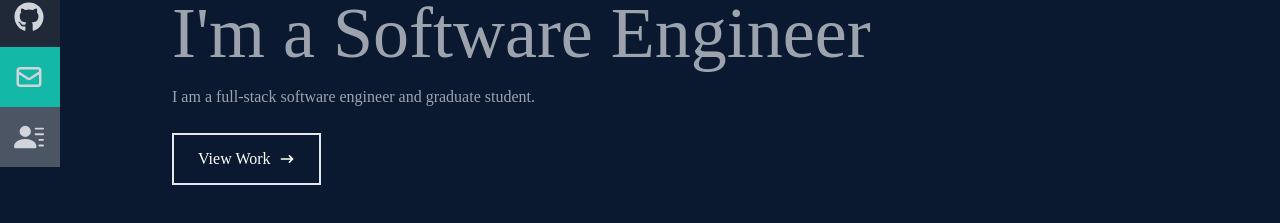
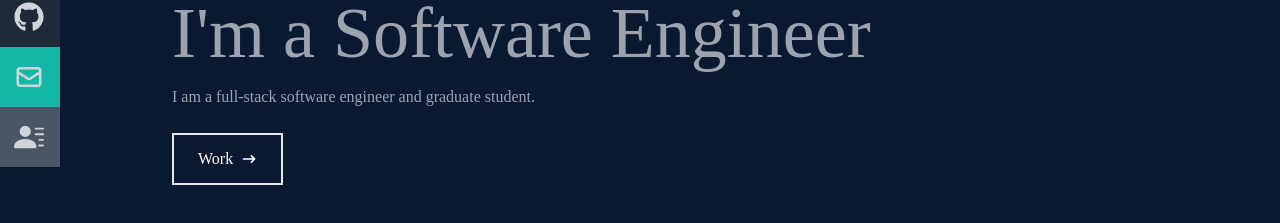
Before and after one commit to mbunalski/portfolio, a React (Create React App) app in the folder portfolio/: page / in a window 1280 px wide. Shown: the part 353-576 px from the top of the page. Built offline with nearby package versions, Linux system fonts and the light colour scheme.

Commit message:
fixed work button

```diff
--- a/portfolio/src/components/Home.jsx
+++ b/portfolio/src/components/Home.jsx
@@ -1,5 +1,6 @@
 import React from 'react'
 import { HiArrowNarrowRight } from 'react-icons/hi'
+import {Link} from 'react-scroll'
 
 export const Home = () => {
   return (
@@ -12,11 +13,17 @@
             <h2 className='text-4xl sm:text-7xl text-gray-400'>I'm a Software Engineer</h2>
             <p className='text-gray-400 py-4 max-w-[700px]'>I am a full-stack software engineer and graduate student.</p>
             <div>
-                <button className='text-white group border-2 px-6 py-3 my-2 flex items-center hover:bg-[#5cf300] hover:border-[#5cf300]'>View Work
+                <Link to="work" smooth={true}  duration={500}>
+
+
+                <button className='text-white group border-2 px-6 py-3 my-2 flex items-center hover:bg-[#5cf300] hover:border-[#5cf300]'> Work
+
                 <span className='group-hover:rotate-90 duration-300'>
+
                 <HiArrowNarrowRight className='ml-2' />
                 </span>
                 </button>
+                </Link>
             </div>
         </div>
     </div>
```
